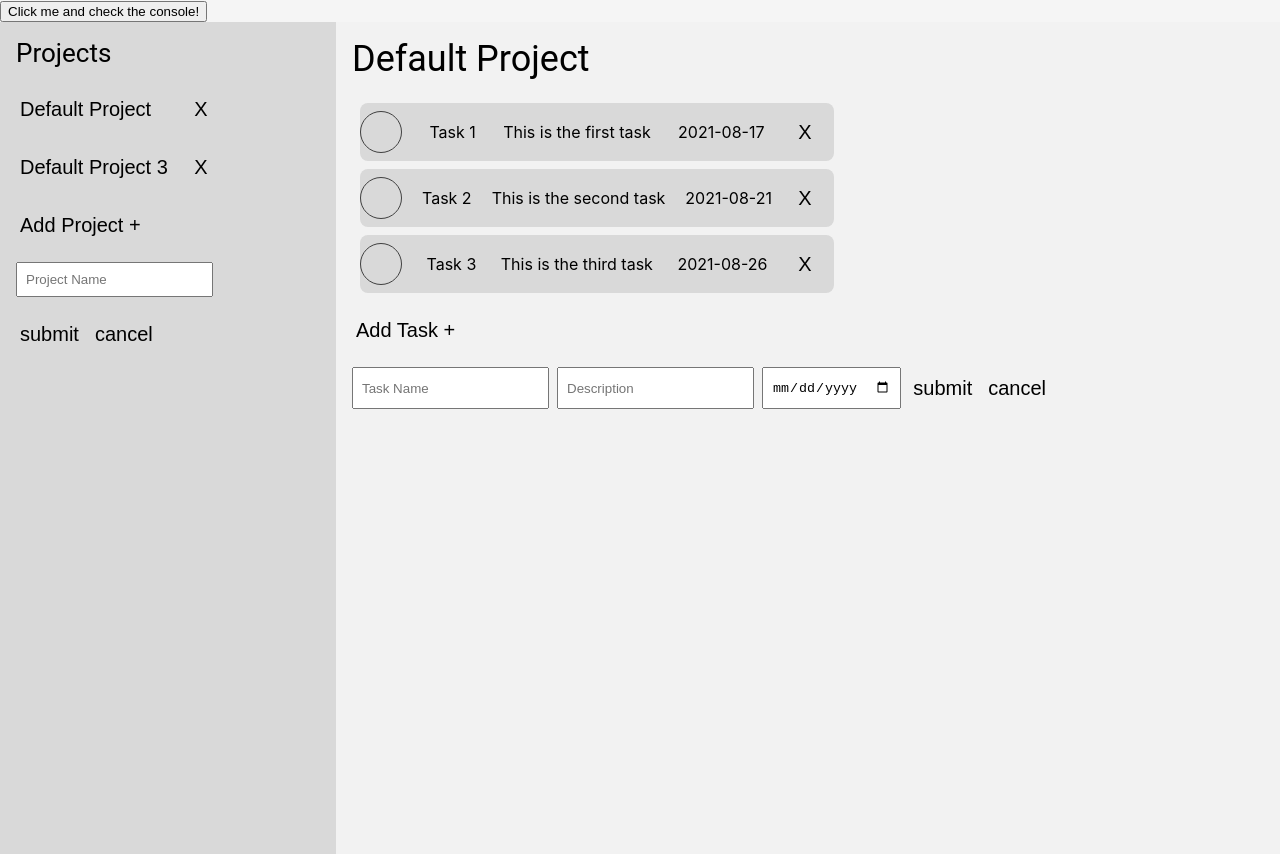
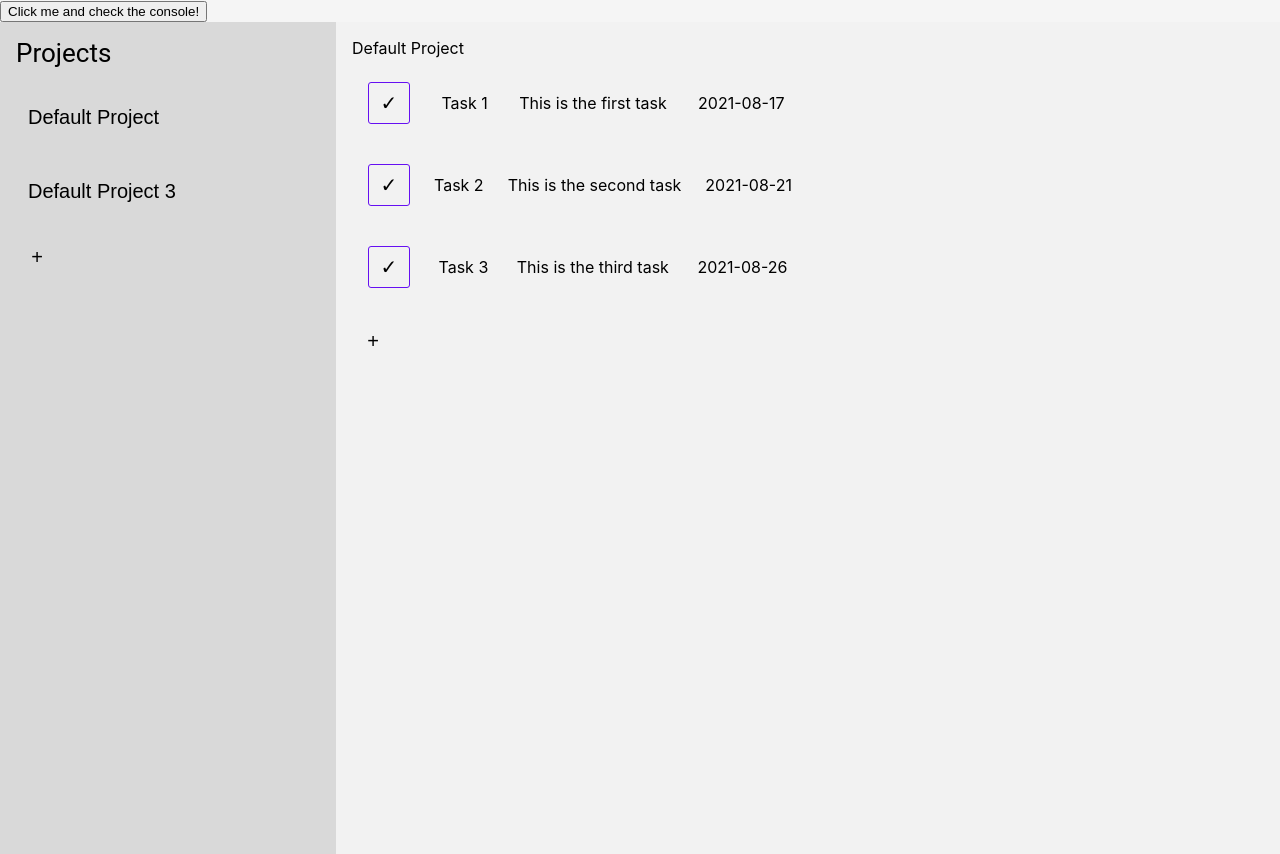
Before and after one commit to ryan3738/weather-app, a website built with webpack: page dist/index.html in a window 1280 px wide. Built offline with nearby package versions, Linux system fonts and the light colour scheme.

Commit message:
imrove UI

```diff
--- a/src/forms.js
+++ b/src/forms.js
@@ -9,7 +9,7 @@ const createForms = (() => {
     const form = document.createElement('form');
     form.classList.add('form');
     // TODO remove after done testing
-    // form.classList.add('hidden');
+    form.classList.add('hidden');
 
     if (id) {
       form.id = id;
--- a/src/renderPage.js
+++ b/src/renderPage.js
@@ -1,5 +1,6 @@
 import { de } from 'date-fns/locale';
-import { getProjects, getProject } from './storage';
+import { add } from 'date-fns/esm';
+import { getProjects, getProject, addProject, addTask } from './storage';
 import createForms from './forms';
 import { createButton } from './util';
 import { deleteProject } from './project';
@@ -20,6 +21,7 @@ const render = (() => {
     container.id = project.id;
     const deleteButton = createButton('X', 'sm', 'button');
     deleteButton.title = 'Delete project';
+    deleteButton.classList.add('deleteBtn');
     deleteButton.onclick = (event) => {
       const newProjectList = deleteProject(event);
       render.updateProjectsList(newProjectList);
@@ -48,16 +50,16 @@ const render = (() => {
     projectsListContainer.id = 'projectsListContainer';
     projectsContainer.appendChild(projectsListContainer);
 
-    // TODO Put in projects form
-    projectsContainer.appendChild(
-      createButton(
-        'Add Project +',
+    const addProjectButton = createButton(
+      '+',
       'lg',
       'button',
       createForms.toggleProjectForm,
       'addProjectButton'
-      )
     );
+    addProjectButton.title = 'Add project';
+    addProjectButton.classList.add('addBtn');
+    projectsContainer.appendChild(addProjectButton);
 
     projectsContainer.appendChild(createForms.newProject());
     parent.appendChild(projectsContainer);
@@ -94,8 +96,8 @@ const render = (() => {
     container.classList.add('task');
     container.id = task.id;
 
-    const completeButton = createButton('', 'sm', 'button');
-    completeButton.title = 'Mark Task Complete';
+    const completeButton = createButton('✓', 'sm', 'button');
+    completeButton.title = `Toggle ${task.title} Complete`;
     completeButton.classList.add('taskComplete');
     completeButton.onclick = (event) => {
       const newTaskList = toggleTaskComplete(event);
@@ -104,25 +106,26 @@ const render = (() => {
     container.appendChild(completeButton);
 
     const title = document.createElement('div');
-    title.title = 'Task Title';
+    title.title = task.title;
     title.innerText = task.title;
     title.classList.add('taskTitle');
     container.appendChild(title);
 
     const description = document.createElement('div');
-    description.title = 'Task Description';
+    description.title = `${task.title} Description`;
     description.innerText = task.description;
     description.classList.add('taskDescription');
     container.appendChild(description);
 
     const dueDate = document.createElement('div');
-    dueDate.title = 'Task Due Date';
+    dueDate.title = `${task.title} Due Date`;
     dueDate.innerText = task.dueDate;
     dueDate.classList.add('taskDueDate');
     container.appendChild(dueDate);
 
     const deleteButton = createButton('X', 'sm', 'button');
-    deleteButton.title = 'Delete Task';
+    deleteButton.title = `Delete ${task.title}`;
+    deleteButton.classList.add('deleteBtn');
     deleteButton.onclick = (event) => {
       const newTaskList = deleteTask(event);
       render.updateTasksList(newTaskList);
@@ -136,7 +139,7 @@ const render = (() => {
     currentProject.classList.add('currentProject');
     currentProject.title = 'Current Project';
 
-    const currentProjectTitle = document.createElement('h1');
+    const currentProjectTitle = document.createElement('div');
     currentProjectTitle.innerHTML = 'Current Project';
     currentProjectTitle.classList.add = 'title';
     currentProjectTitle.id = 'currentProjectTitle';
@@ -146,16 +149,16 @@ const render = (() => {
     tasksListContainer.id = 'tasksListContainer';
     currentProject.appendChild(tasksListContainer);
 
-    // TODO put in add project button
-    currentProject.appendChild(
-      createButton(
-        'Add Task +',
+    const addTaskButton = createButton(
+      '+',
       'lg',
       'button',
       createForms.toggleTaskForm,
       'addTaskButton'
-      )
     );
+    addTaskButton.title = 'Add Task';
+    addTaskButton.classList.add('addBtn');
+    currentProject.appendChild(addTaskButton);
 
     // TODO Put in tasks form
     currentProject.appendChild(createForms.newTask());
--- a/src/style.css
+++ b/src/style.css
@@ -243,7 +243,7 @@ html[xmlns] .clearfix {
   margin: 0.5rem 0.5rem 0.5rem 0;
   background: none;
   color: var(black);
-  transition: all 300ms ease-in-out;
+  /* transition: all 100ms ease-in-out; */
   /* border: 0.125rem solid var(var(--cyan)); */
   /* box-shadow: var(--box-shadow); */
   opacity: 1;
@@ -251,10 +251,8 @@ html[xmlns] .clearfix {
 
 .btn:hover {
   opacity: 0.8;
-  background-color: var(--color-200);
-
-  /* padding: 0.5rem; */
-  /* margin: 1.75rem; */
+  /* background-color: var(--color-200); */
+  outline: 2px solid var(--indigo);
   /* color: yellow; */
 }
 
@@ -266,47 +264,9 @@ html[xmlns] .clearfix {
   /* color: var(--color-500); */
 }
 
-/* The Modal (background) */
-.modal {
-  /* Hidden by default */
-  display: none;
-  position: fixed; /* Stay in place */
-  z-index: 1; /* Sit on top */
-  left: 0;
-  top: 0;
-  border-radius: var(--radius);
-  width: 100%; /* Full width */
-  height: 100%; /* Full height */
-  overflow: auto; /* Enable scroll if needed */
-  background-color: rgb(0, 0, 0); /* Fallback color */
-  background-color: rgba(0, 0, 0, 0.4); /* Black w/ opacity */
-}
-
-/* Modal Content/Box */
-.modal-content {
-  background-color: #fefefe;
-  color: black;
-  margin: 15% auto; /* 15% from the top and centered */
-  padding: 20px;
-  border: 1px solid #888;
-  border-radius: var(--radius);
-  width: 80vw; /* Could be more or less, depending on screen size */
-  max-width: 666px;
-}
-
-/* The Close Button */
-.close {
-  color: #aaa;
-  float: right;
-  font-size: 28px;
-  font-weight: bold;
-}
-
-.close:hover,
-.close:focus {
-  color: black;
-  text-decoration: none;
-  cursor: pointer;
+.deleteBtn {
+  transition: opacity 300ms linear;
+  opacity: 0;
 }
 
 .title {
@@ -355,6 +315,7 @@ html[xmlns] .clearfix {
   justify-content: space-between;
   align-items: flex-start;
   border-radius: 0.25rem;
+  padding: 0.5rem;
   width: 100%;
   height: auto;
   transition: all 300ms ease-in-out;
@@ -362,12 +323,6 @@ html[xmlns] .clearfix {
 
 .project:hover {
   background: var(--color-200);
-  transform: scale(1.1);
-}
-
-.project.active {
-  background: var(--color-300);
-  transform: scale(1.1);
 }
 
 .currentProject {
@@ -388,8 +343,9 @@ html[xmlns] .clearfix {
   justify-content: space-between;
   align-items: center;
   flex-wrap: wrap;
-  background: var(--color-100);
+  /* background: var(--color-100); */
   border-radius: 0.5rem;
+  padding: 0.5rem;
   margin: 0.5rem;
   width: 100%;
   height: auto;
@@ -397,13 +353,18 @@ html[xmlns] .clearfix {
 }
 
 .taskComplete {
-  border: 1px solid var(--color-700);
-  border-radius: 1.5rem;
+  border: 1px solid var(--indigo);
+  /* border-radius: 1.5rem; */
 }
 
-/* .task:hover {
-  background: var(--color-200);
-} */
+.task:hover {
+  background: var(--color-100);
+}
+
+.task:hover .deleteBtn,
+.project:hover .deleteBtn {
+  opacity: 1;
+}
 
 .taskTitle {
   font-size: 1rem;
@@ -460,3 +421,50 @@ input[type="checkbox"] {
 =====================================================
 	Dynamic Displays
 ===================================================== */
+
+/*
+=====================================================
+	Currently Unused Styles
+===================================================== */
+/* The Modal (background) */
+.modal {
+  /* Hidden by default */
+  display: none;
+  position: fixed; /* Stay in place */
+  z-index: 1; /* Sit on top */
+  left: 0;
+  top: 0;
+  border-radius: var(--radius);
+  width: 100%; /* Full width */
+  height: 100%; /* Full height */
+  overflow: auto; /* Enable scroll if needed */
+  background-color: rgb(0, 0, 0); /* Fallback color */
+  background-color: rgba(0, 0, 0, 0.4); /* Black w/ opacity */
+}
+
+/* Modal Content/Box */
+.modal-content {
+  background-color: #fefefe;
+  color: black;
+  margin: 15% auto; /* 15% from the top and centered */
+  padding: 20px;
+  border: 1px solid #888;
+  border-radius: var(--radius);
+  width: 80vw; /* Could be more or less, depending on screen size */
+  max-width: 666px;
+}
+
+/* The Close Button */
+.close {
+  color: #aaa;
+  float: right;
+  font-size: 28px;
+  font-weight: bold;
+}
+
+.close:hover,
+.close:focus {
+  color: black;
+  text-decoration: none;
+  cursor: pointer;
+}
```
Lines whose indentation alone changed are shown as unchanged.
